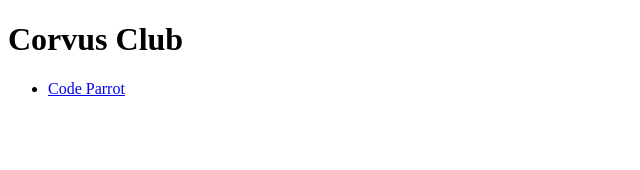
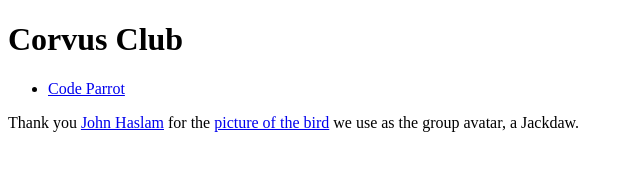
Before and after one commit to CorvusClub/corvus.club, a plain HTML site: page index.html in a window 1280 px wide. Shown: the whole page, without its empty margins (0-640 px from the left). Drawn offline with Linux system fonts and the light colour scheme.

Commit message:
Satisfy CC-BY 2.0 and a ton of thanks to John H!
The picture of the bird we use was taken by them and graciously released under an open license. Thanks!

```diff
--- a/index.html
+++ b/index.html
@@ -8,5 +8,6 @@
     <ul>
         <li><a href="https://github.com/CorvusClub/CodeParrot">Code Parrot</a></li>
     </ul>
+    <p>Thank you <a href="https://www.flickr.com/photos/foxypar4/">John Haslam</a> for the <a href="https://www.flickr.com/photos/43145783@N00/552502080/">picture of the bird</a> we use as the group avatar, a Jackdaw.</p>
   </body>
 </html>
```
